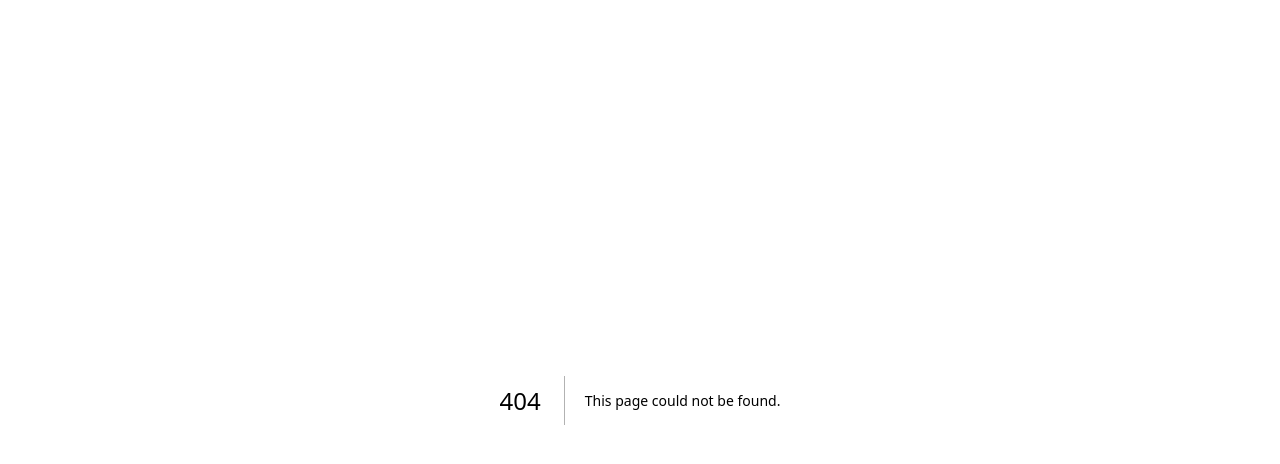
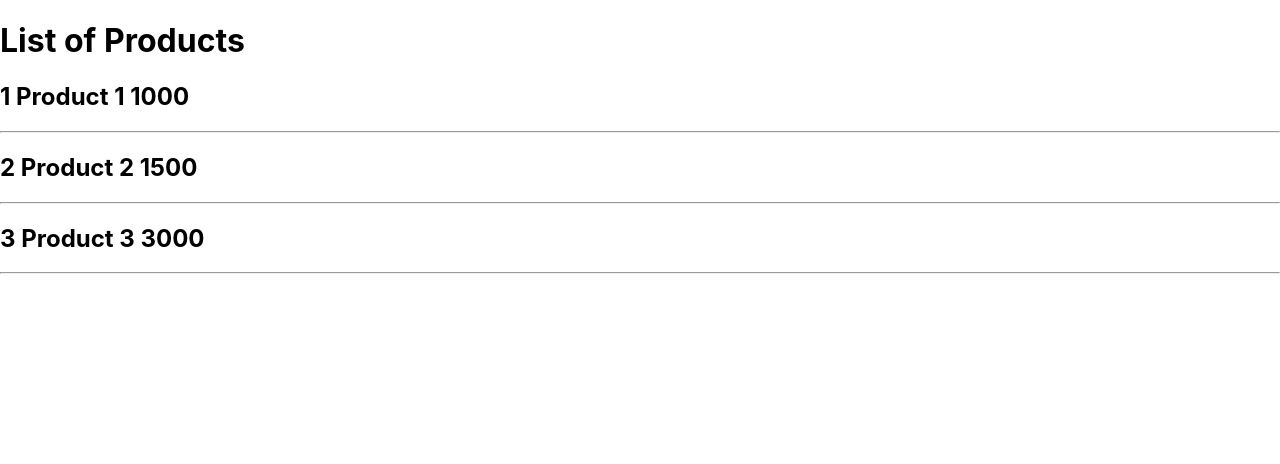
Before and after one commit to SzymonSzmydt/next-practice, a Next.js app: page /products in a window 1280 px wide. Before the commit this address had no page. Shown: the top 464 px of the page. Built offline with nearby package versions, Linux system fonts and the light colour scheme; data requests are answered from the project's data file.

Commit message:
add product page

```diff
--- /dev/null
+++ b/db.json
@@ -0,0 +1,22 @@
+{
+  "products": [
+    {
+      "id": 1,
+      "title": "Product 1",
+      "price": 1000,
+      "description": "Description 1"
+    },
+    {
+      "id": 2,
+      "title": "Product 2",
+      "price": 1500,
+      "description": "Description 2"
+    },
+    {
+      "id": 3,
+      "title": "Product 3",
+      "price": 3000,
+      "description": "Description 3"
+    }
+  ]
+}
--- a/package.json
+++ b/package.json
@@ -6,7 +6,8 @@
     "dev": "next dev",
     "build": "next build",
     "start": "next start",
-    "lint": "next lint"
+    "lint": "next lint",
+    "serve-json": "json-server --watch db.json --port 4000"
   },
   "dependencies": {
     "@types/node": "18.11.10",
@@ -14,6 +15,7 @@
     "@types/react-dom": "18.0.9",
     "eslint": "8.29.0",
     "eslint-config-next": "13.0.6",
+    "json-server": "^0.17.1",
     "next": "13.0.6",
     "react": "18.2.0",
     "react-dom": "18.2.0",
--- /dev/null
+++ b/pages/products/index.js
@@ -0,0 +1,29 @@
+function ProductList({ products }) {
+  return (
+    <>
+      <h1> List of Products </h1>
+      {products.map((product) => (
+        <div key={product.id}>
+          <h2>
+            {product.id} {product.title} {product.price}
+          </h2>
+          <hr />
+        </div>
+      ))}
+    </>
+  );
+}
+
+export default ProductList;
+
+export async function getStaticProps() {
+  console.log("Generating / Regenerating ProductList");
+  const response = await fetch("http://localhost:4000/products");
+  const data = await response.json();
+  return {
+    props: {
+      products: data,
+    },
+    revalidate: 10,
+  };
+}
```
Also changed, not shown: pages/products/[productId].js (added, +40 -0 lines), 1 other file (tests, documents, lock files or other folders).
